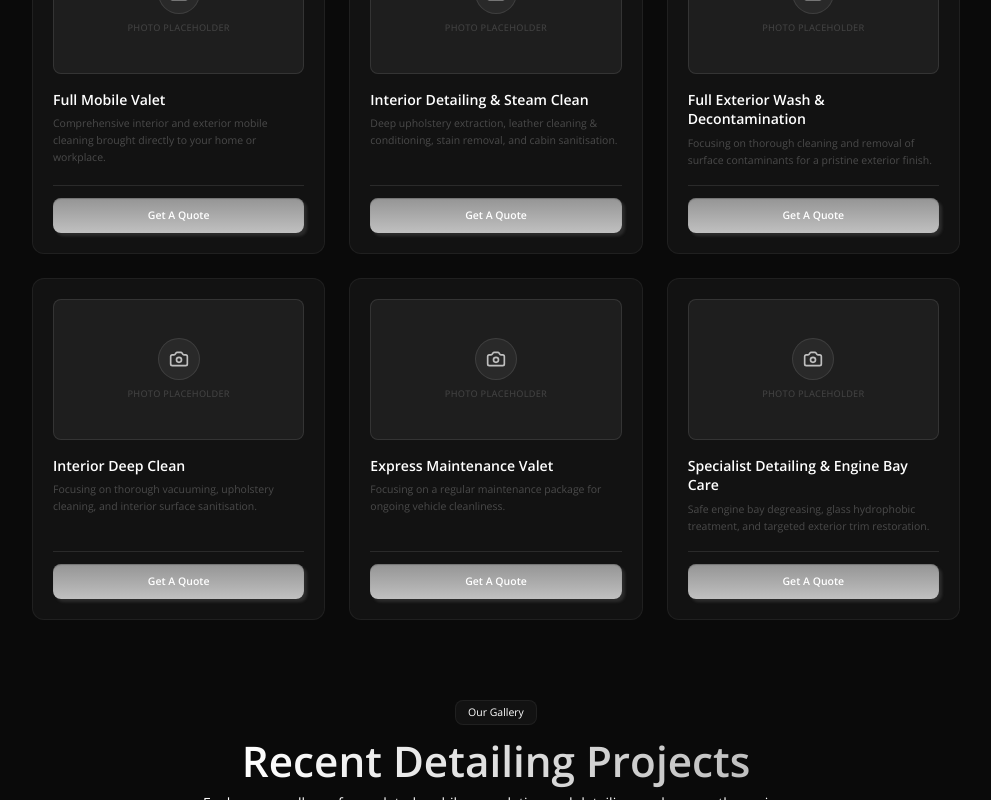
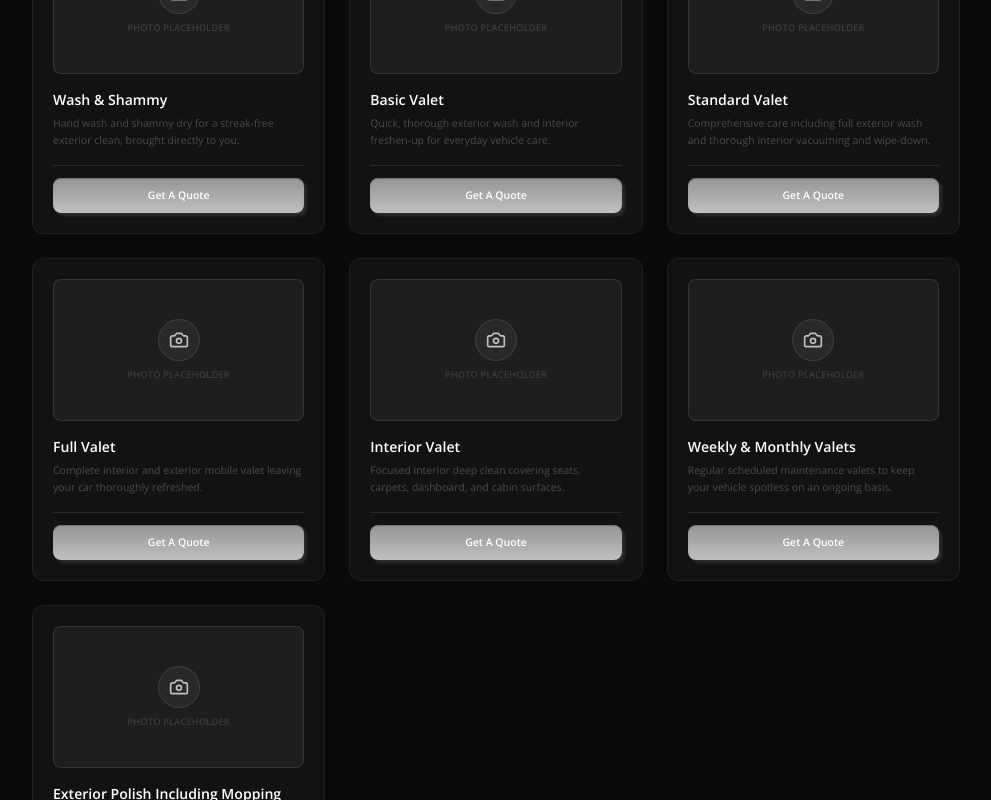
Before and after one commit to dmytro-webild/c6aac17c-b1ec-4ac8-b00e-0b4e120192e9, a React (Vite) app: page / in a window 1280 px wide. Shown: the part 2260-3060 px from the top of the page, without its empty margins (144-1135 px from the left). Built offline with nearby package versions, Linux system fonts and the light colour scheme; a web font is replaced by a local one.

Commit message:
Bob AI: Updated services and projects to reflect genuine valeting se

```diff
--- a/src/pages/HomePage/sections/Services.tsx
+++ b/src/pages/HomePage/sections/Services.tsx
@@ -9,39 +9,45 @@ import { Camera } from "lucide-react";
 
 const features = [
   {
-    id: "full-valet",
-    title: "Full Mobile Valet",
-    description: "Comprehensive interior and exterior mobile cleaning brought directly to your home or workplace.",
+    id: "wash-shammy",
+    title: "Wash & Shammy",
+    description: "Hand wash and shammy dry for a streak-free exterior clean, brought directly to you.",
     imageSrc: ""
   },
   {
-    id: "interior-detail",
-    title: "Interior Detailing & Steam Clean",
-    description: "Deep upholstery extraction, leather cleaning & conditioning, stain removal, and cabin sanitisation.",
+    id: "basic-valet",
+    title: "Basic Valet",
+    description: "Quick, thorough exterior wash and interior freshen-up for everyday vehicle care.",
     imageSrc: ""
   },
   {
-    id: "exterior-wash",
-    title: "Full Exterior Wash & Decontamination",
-    description: "Focusing on thorough cleaning and removal of surface contaminants for a pristine exterior finish.",
+    id: "standard-valet",
+    title: "Standard Valet",
+    description: "Comprehensive care including full exterior wash and thorough interior vacuuming and wipe-down.",
     imageSrc: ""
   },
   {
-    id: "interior-deep-clean",
-    title: "Interior Deep Clean",
-    description: "Focusing on thorough vacuuming, upholstery cleaning, and interior surface sanitisation.",
+    id: "full-valet",
+    title: "Full Valet",
+    description: "Complete interior and exterior mobile valet leaving your car thoroughly refreshed.",
     imageSrc: ""
   },
   {
-    id: "express-maintenance",
-    title: "Express Maintenance Valet",
-    description: "Focusing on a regular maintenance package for ongoing vehicle cleanliness.",
+    id: "interior-valet",
+    title: "Interior Valet",
+    description: "Focused interior deep clean covering seats, carpets, dashboard, and cabin surfaces.",
     imageSrc: ""
   },
   {
-    id: "specialist-care",
-    title: "Specialist Detailing & Engine Bay Care",
-    description: "Safe engine bay degreasing, glass hydrophobic treatment, and targeted exterior trim restoration.",
+    id: "regular-valets",
+    title: "Weekly & Monthly Valets",
+    description: "Regular scheduled maintenance valets to keep your vehicle spotless on an ongoing basis.",
+    imageSrc: ""
+  },
+  {
+    id: "exterior-polish",
+    title: "Exterior Polish Including Mopping",
+    description: "Quality hand polish and exterior mopping using top products to restore a deep shine.",
     imageSrc: ""
   }
 ];
```
